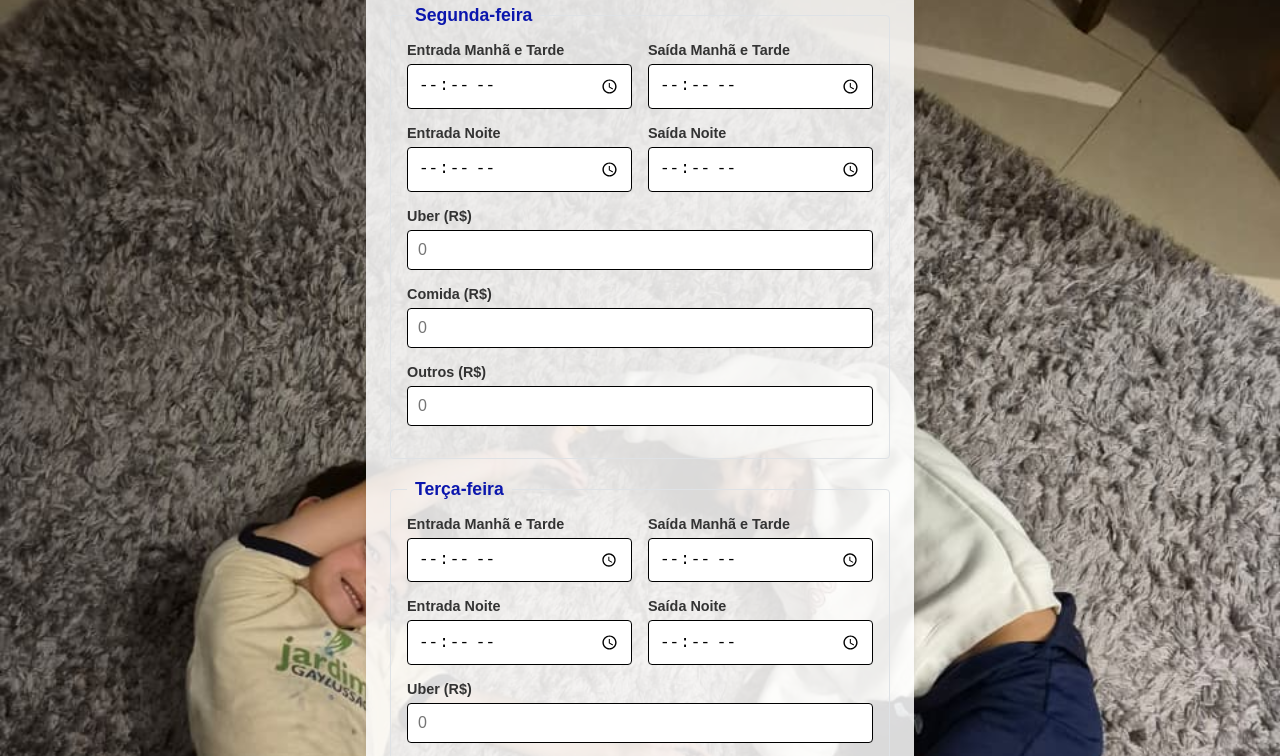
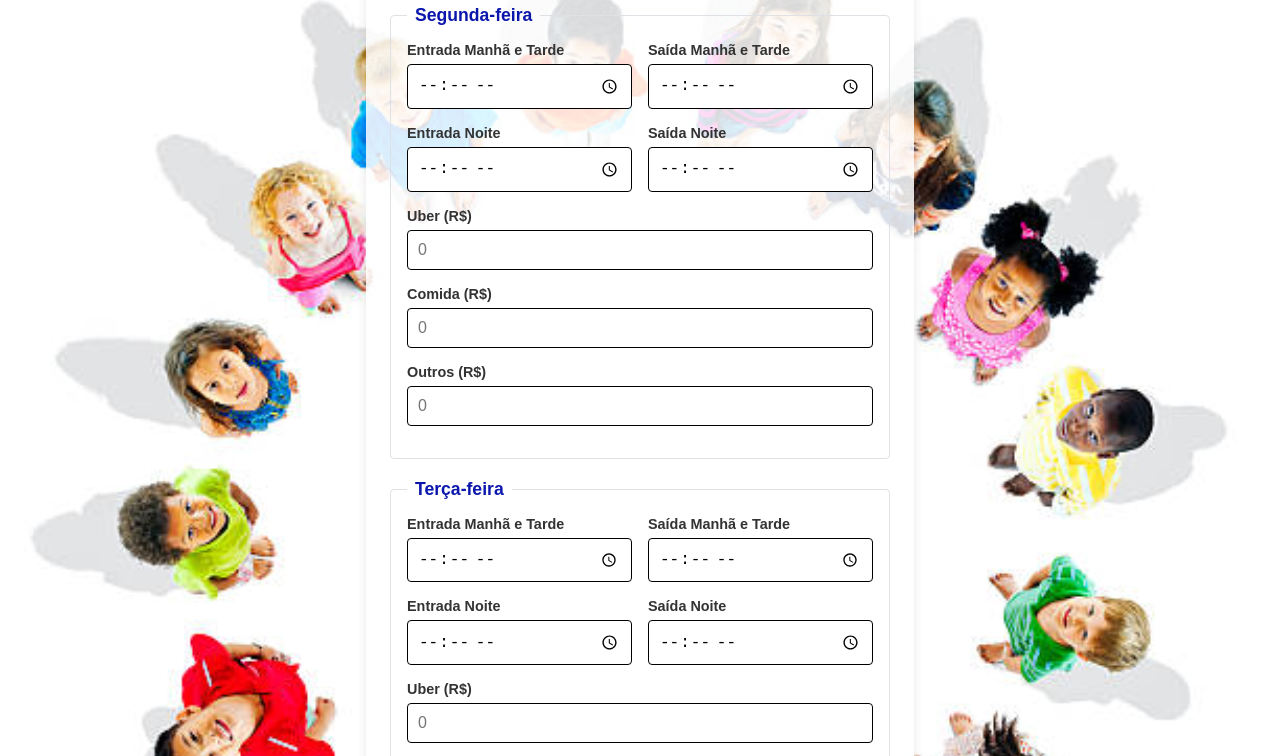
Before and after one commit to Eliasfinhana/desktop-tutorial, a plain HTML site: page index.html in a window 1280 px wide. Shown: the part 100-856 px from the top of the page. Drawn offline with Linux system fonts and the light colour scheme.

Commit message:
Update style.css

```diff
--- a/style.css
+++ b/style.css
@@ -5,7 +5,7 @@ body {
     padding: 20px;
     min-height: 100vh;
 
-    background-image: url(imagemkids/Imagem\ do\ WhatsApp\ de\ 2025-10-14\ à\(s\)\ 20.46.22_0e3744e0.jpg);
+    background-image: url(imagemkids/background.jpg);
     background-size: cover;
     background-position: center 40%;
     background-attachment: fixed;
```
